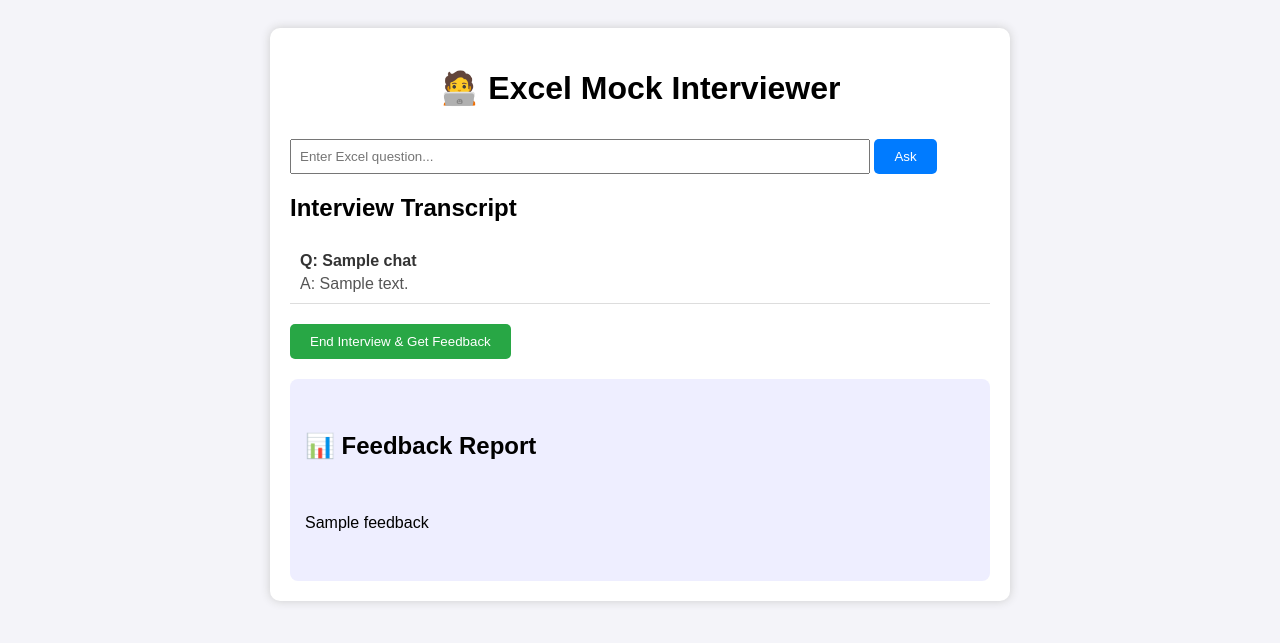
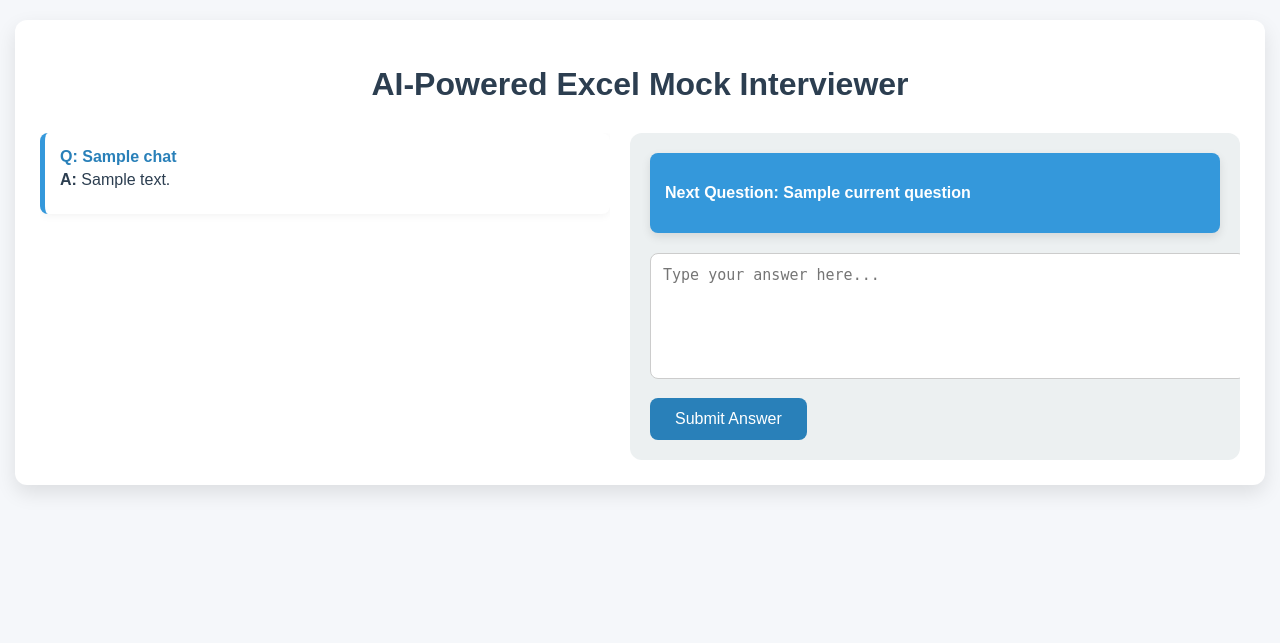
Before and after one commit to pyprojectpi/Excel_interviwer, a Python web app: template templates/index.html in a window 1280 px wide. Shown: the top 643 px of the page. Run offline with Jinja, Linux system fonts and the light colour scheme; the template is opened without the code that fills it: most values are stand-ins (such as "Sample title", 1, 10 or a date in 2020).

Commit message:
Update index.html

```diff
--- a/templates/index.html
+++ b/templates/index.html
@@ -1,52 +1,61 @@
 <!DOCTYPE html>
-<html>
+<html lang="en">
 <head>
-  <title>Excel Mock Interviewer</title>
-  <style>
-    body { font-family: Arial, sans-serif; background: #f4f4f9; padding: 20px; }
-    .container { max-width: 700px; margin: auto; background: white; padding: 20px; border-radius: 10px; box-shadow: 0 0 10px #ccc; }
-    h1 { text-align: center; }
-    .qna { margin: 10px 0; padding: 10px; border-bottom: 1px solid #ddd; }
-    .question { font-weight: bold; color: #333; }
-    .answer { margin-top: 5px; color: #555; }
-    .feedback { background: #eef; padding: 15px; border-radius: 8px; margin-top: 20px; white-space: pre-line; }
-    button { margin-top: 10px; padding: 10px 20px; border: none; background: #007BFF; color: white; border-radius: 5px; cursor: pointer; }
-    button:hover { background: #0056b3; }
-  </style>
+    <meta charset="UTF-8">
+    <title>AI Excel Mock Interviewer</title>
+    <link rel="stylesheet" href="/static/style.css">
 </head>
 <body>
-  <div class="container">
-    <h1>🧑‍💻 Excel Mock Interviewer</h1>
+    <div class="container">
+        <h1>AI-Powered Excel Mock Interviewer</h1>
 
-    <!-- Question Form -->
-    <form action="/ask" method="post">
-      <input type="text" name="question" placeholder="Enter Excel question..." required style="width:80%; padding:8px;">
-      <button type="submit">Ask</button>
-    </form>
+        <div class="chat-container">
+            <!-- Left side: Chat history and evaluations -->
+            <div class="chat-left">
+                {% for chat in chat_history %}
+                    <div class="chat-item">
+                        <div class="chat-question"><strong>Q:</strong> {{ chat.question }}</div>
+                        <div class="chat-answer"><strong>A:</strong> {{ chat.answer }}</div>
 
-    <!-- Chat History -->
-    {% if chat_history %}
-      <h2>Interview Transcript</h2>
-      {% for chat in chat_history %}
-        <div class="qna">
-          <div class="question">Q: {{ chat.question }}</div>
-          <div class="answer">A: {{ chat.answer }}</div>
+                        {% if chat.evaluation %}
+                            {% set lines = chat.evaluation.split('\n') %}
+                            {% set score_line = lines[0] %}
+                            {% set score_value = score_line.split(':')[-1]|trim|int %}
+                            <div class="chat-feedback">
+                                <div class="feedback-score {% if score_value >=8 %}high{% elif score_value >=5 %}medium{% else %}low{% endif %}">
+                                    {{ score_line }}
+                                </div>
+                                <div class="feedback-details">
+                                    {% for line in lines[1:] %}
+                                        <div>{{ line }}</div>
+                                    {% endfor %}
+                                </div>
+                            </div>
+                        {% endif %}
+                    </div>
+                {% endfor %}
+            </div>
+
+            <!-- Right side: Current question -->
+            <div class="chat-right">
+                {% if current_question %}
+                    <div class="current-question">
+                        <p><strong>Next Question:</strong> {{ current_question }}</p>
+                    </div>
+
+                    <form action="/answer" method="post" class="answer-form">
+                        <textarea name="candidate_answer" placeholder="Type your answer here..." required></textarea>
+                        <button type="submit">Submit Answer</button>
+                    </form>
+                {% else %}
+                    <div class="final-feedback">
+                        <h2>Interview Completed</h2>
+                        <p>{{ feedback }}</p>
+                        <a href="/">Restart Interview</a>
+                    </div>
+                {% endif %}
+            </div>
         </div>
-      {% endfor %}
-
-      <!-- End Interview Button -->
-      <form action="/end" method="post">
-        <button type="submit" style="background:#28a745;">End Interview & Get Feedback</button>
-      </form>
-    {% endif %}
-
-    <!-- Feedback Report -->
-    {% if feedback %}
-      <div class="feedback">
-        <h2>📊 Feedback Report</h2>
-        <p>{{ feedback | safe }}</p>
-      </div>
-    {% endif %}
-  </div>
+    </div>
 </body>
 </html>
```
